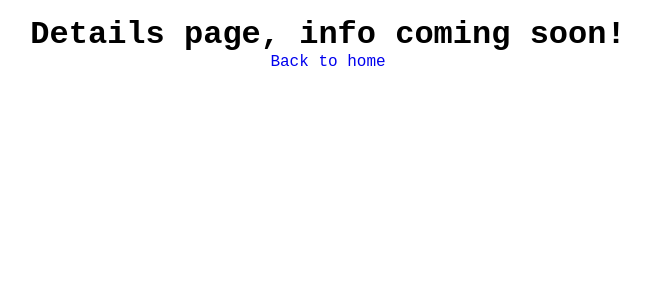
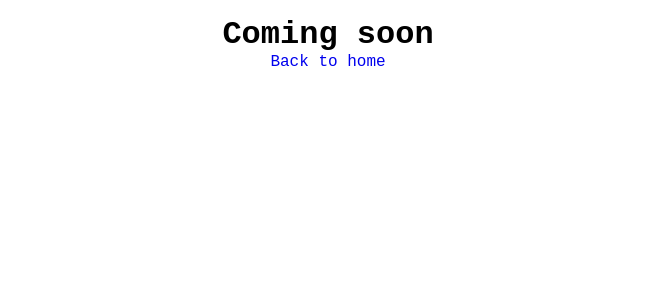
Before and after one commit to djmissmills/kodflix, a React (Create React App) app: page /experience in a window 1280 px wide. Shown: the top 300 px of the page, without its empty margins (312-962 px from the left). Built offline with nearby package versions, Linux system fonts and the light colour scheme.

Commit message:
introduce state

```diff
--- a/public/index.html
+++ b/public/index.html
@@ -1,14 +1,12 @@
 <!DOCTYPE html>
 <html lang="en">
+
 <head>
   <meta charset="utf-8" />
   <link rel="icon" href="%PUBLIC_URL%/favicon.ico" />
   <meta name="viewport" content="width=device-width, initial-scale=1" />
   <meta name="theme-color" content="#000000" />
-    <meta
-      name="description"
-      content="Web site created using create-react-app"
-    />
+  <meta name="description" content="Web site created using create-react-app" />
   <link rel="apple-touch-icon" href="%PUBLIC_URL%/logo192.png" />
   <!--
       manifest.json provides metadata used when your web app is installed on a
@@ -24,8 +22,9 @@
       work correctly both with client-side routing and a non-root public URL.
       Learn how to configure a non-root public URL by running `npm run build`.
     -->
-    <title>React App</title>
+  <title>Kodflix</title>
 </head>
+
 <body>
   <noscript>You need to enable JavaScript to run this app.</noscript>
   <div id="root"></div>
@@ -40,4 +39,5 @@
       To create a production bundle, use `npm run build` or `yarn build`.
     -->
 </body>
+
 </html>
--- a/src/App.css
+++ b/src/App.css
@@ -48,7 +48,7 @@ margin:auto auto;
 }
 
 h2{
-  padding:1em;
+  padding:0.5em;
   color:black;
 }
 
--- a/src/App.js
+++ b/src/App.js
@@ -9,8 +9,8 @@ class App extends Component {
     return (
       <Router>
         <div className="container">
-          <Route exact path='/' component={Gallery}/>
-          <Route exact path='/:details' component={Details}/>
+          <Route exact path='/' component={Gallery} />
+          <Route exact path='/:details' component={Details} />
         </div>
       </Router>
     );
--- a/src/details.js
+++ b/src/details.js
@@ -1,10 +1,32 @@
-import React from 'react';
+import React, { Component } from 'react';
 import { Link } from 'react-router-dom';
 
-export default function Details() {
+export default class Details extends Component {
+
+
+
+  constructor() {
+    super();
+    this.state = {
+      welcomeMessage: 'welcome to my details page'
+    };
+  }
+
+
+  componentDidMount() {
+    setTimeout(() => {
+      this.setState({
+        welcomeMessage: 'Coming soon'
+      });
+    }, 3000);
+  }
+
+  render() {
     return (
-      <div><h1>Details page, info coming soon!</h1>
-      <Link to='/'> Back to home</Link>
+      <div>
+        <h1>{this.state.welcomeMessage}</h1>
+        <Link to='/'> Back to home</Link>
       </div>
-    )
+    );
   }
+}
```
Also changed, not shown: public/manifest.json, src/Gallery.js (line endings or trailing spaces). Lines whose indentation alone changed are shown as unchanged.
